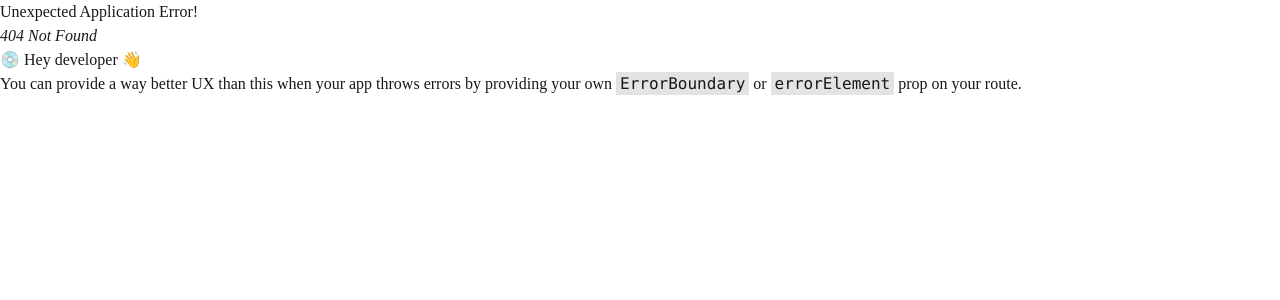
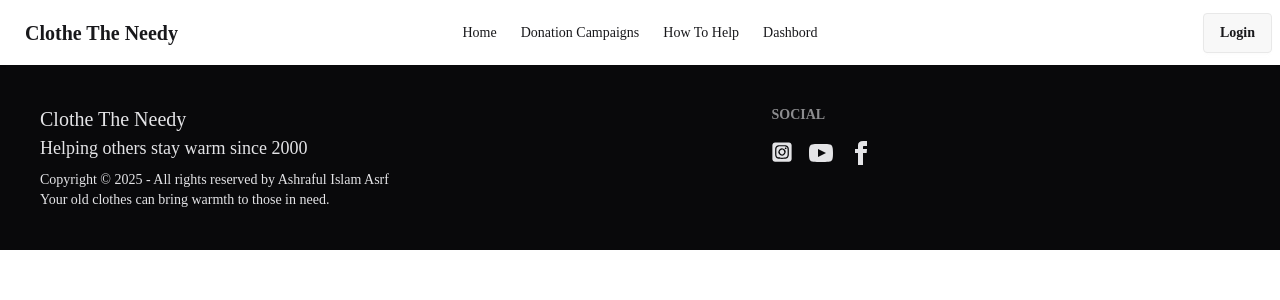
Before and after one commit to MdAsraful56/Clothe-the-Needy, a React (Vite) app: page /donation in a window 1280 px wide. Before the commit this address had no page. Shown: the top 300 px of the page. Built offline with nearby package versions, Linux system fonts and the light colour scheme.

Commit message:
donstion layout

```diff
--- a/src/App.jsx
+++ b/src/App.jsx
@@ -4,6 +4,7 @@ import HomeLayout from './layout/HomeLayout'
 import Dashbord from './components/Dashbord'
 import Register from './components/Register'
 import AuthProvider from './AuthProvider/AuthProvider'
+import DonationLayout from './layout/DonationLayout'
 
 
 
@@ -15,6 +16,7 @@ function App() {
     createRoutesFromElements(
       <Route>
         <Route path="/" element={<HomeLayout />} />
+        <Route path='/donation' element={ <DonationLayout /> } />
         <Route path="/dashbord" element={<Dashbord />} />
         <Route path='/login' element={<Dashbord />} />
         <Route path='/register' element={<Register />} />
--- a/src/components/About.jsx
+++ b/src/components/About.jsx
@@ -61,7 +61,7 @@ const About = () => {
             </div>
             <div className="flex lg:flex-row flex-col-reverse lg:gap-20 gap-5 items-center lg:mx-10 mx-2">
                 <div className="lg:w-1/2 w-full space-y-10">
-                    <h1 className="text-5xl text-blue-600 font-bold">Find a Bin</h1>
+                    <h1 className="text-5xl text-blue-600 font-bold animate-bounce">Find a Bin</h1>
                     <h2 className="text-3xl font-semibold">These donation centers provide convenient locations for you to drop off gently used clothing and household items.</h2>
                     <p className="text-sm">These are excellent places to donate gently used clothing and household items. For a full list of locations and more details, visiting their websites or contacting them directly would provide additional assistance.</p>
                 </div>
--- a/src/components/Accordion.jsx
+++ b/src/components/Accordion.jsx
@@ -4,7 +4,7 @@ import img from '../assets/image -  00.jpg'
 
 const Accordion = () => {
     return (
-        <div className='flex lg:flex-row flex-col gap-10 lg:mx-16 mx-4 my-5'>
+        <div className='flex lg:flex-row flex-col gap-10 lg:mx-16 mx-4 my-5 transition delay-150 duration-300 ease-in-out hover:-translate-y-1 hover:scale-110'>
             <div className="lg:w-1/2 w-full">
                 <img src={img} className='rounded-2xl' alt="" />
             </div>
--- a/src/components/Carousel.jsx
+++ b/src/components/Carousel.jsx
@@ -19,7 +19,7 @@ const Carousel = () => {
                 className="w-full h-full object-cover opacity-25" alt='cloth carousel img - 01' />
                 {/* carousel text - 01 */}
                 <div className='text-center'>
-                    <h1 className="text-6xl font-semibold text-white absolute top-1/2 left-1/2 transform -translate-x-1/2 -translate-y-1/2">Winter Wardrobe Upgrade</h1>
+                    <h1 className="text-6xl font-semibold text-white absolute top-1/2 left-1/2 transform -translate-x-1/2 -translate-y-1/2 animate-bounce">Winter Wardrobe Upgrade</h1>
                     <p className="text-white absolute lg:bottom-1/4 md:bottom-16 bottom-2 left-1/2 transform -translate-x-1/2 -translate-y-1/2">Revamp your closet with our latest winter arrivals, designed to keep you cozy and stylish.</p>
                 </div>
                 <div className="absolute left-5 right-5 top-1/2 flex -translate-y-1/2 transform justify-between">
@@ -33,7 +33,7 @@ const Carousel = () => {
                 className="w-full h-full object-cover opacity-25" alt='cloth carousel img - 02' />
                 {/* carousel text - 02 */}
                 <div className='text-center'>
-                    <h1 className="text-6xl font-semibold text-white absolute top-1/2 left-1/2 transform -translate-x-1/2 -translate-y-1/2">Ultimate Layering Essentials</h1>
+                    <h1 className="text-6xl font-semibold text-white absolute top-1/2 left-1/2 transform -translate-x-1/2 -translate-y-1/2 animate-bounce">Ultimate Layering Essentials</h1>
                     <p className="text-white absolute lg:bottom-1/4 md:bottom-16 bottom-2 left-1/2 transform -translate-x-1/2 -translate-y-1/2">Master the art of layering with our versatile collection of winter jackets and sweaters.</p>
                 </div>
                 <div className="absolute left-5 right-5 top-1/2 flex -translate-y-1/2 transform justify-between">
@@ -47,7 +47,7 @@ const Carousel = () => {
                 className="w-full h-full object-cover opacity-25" alt='cloth carousel img - 03' />
                 {/* carousel text - 03 */}
                 <div className='text-center'>
-                    <h1 className="text-6xl font-semibold text-white absolute top-1/2 left-1/2 transform -translate-x-1/2 -translate-y-1/2">Accessorize Your Winter</h1>
+                    <h1 className="text-6xl font-semibold text-white absolute top-1/2 left-1/2 transform -translate-x-1/2 -translate-y-1/2 animate-bounce">Accessorize Your Winter</h1>
                     <p className="text-white absolute lg:bottom-1/3 md:bottom-16 bottom-5 left-1/2 transform -translate-x-1/2 -translate-y-1/2">Find the perfect blend of comfort and fashion with our chic winter accessories.</p>
                 </div>
                 <div className="absolute left-5 right-5 top-1/2 flex -translate-y-1/2 transform justify-between">
@@ -61,7 +61,7 @@ const Carousel = () => {
                 className="w-full h-full object-cover opacity-25" alt='cloth carousel img - 04' />
                 {/* carousel text - 04 */}
                 <div className='text-center'>
-                    <h1 className="text-6xl font-semibold text-white absolute top-1/2 left-1/2 transform -translate-x-1/2 -translate-y-1/2">Support Winter Donation</h1>
+                    <h1 className="text-6xl font-semibold text-white absolute top-1/2 left-1/2 transform -translate-x-1/2 -translate-y-1/2 animate-bounce">Support Winter Donation</h1>
                     <p className="text-white absolute lg:bottom-1/3 md:bottom-16 bottom-2 left-1/2 transform -translate-x-1/2 -translate-y-1/2">Help us spread warmth this winter. Donate clothes and blankets to need our donation drive.</p>
                 </div>
                 <div className="absolute left-5 right-5 top-1/2 flex -translate-y-1/2 transform justify-between">
--- a/src/components/Navbar.jsx
+++ b/src/components/Navbar.jsx
@@ -6,7 +6,7 @@ const Navbar = () => {
 
     const nav = <>
         <li> <a> <NavLink to='/'> Home </NavLink> </a> </li>
-        <li> <a> <NavLink to='/donation'> Donation </NavLink> </a> </li>
+        <li> <a> <NavLink to='/donation'> Donation Campaigns </NavLink> </a> </li>
         <li> <a> <NavLink to='/howtohelp'> How To Help </NavLink> </a> </li>
         <li> <a> <NavLink to='/dashbord'> Dashbord </NavLink> </a> </li>
     </>
--- /dev/null
+++ b/src/layout/DonationLayout.jsx
@@ -0,0 +1,16 @@
+import React from 'react';
+import Navbar from '../components/Navbar';
+import { Outlet } from 'react-router';
+import Footer from '../components/Footer';
+
+const DonationLayout = () => {
+    return (
+        <div>
+            <Navbar />
+            <Outlet />
+            <Footer />
+        </div>
+    );
+};
+
+export default DonationLayout;
```
